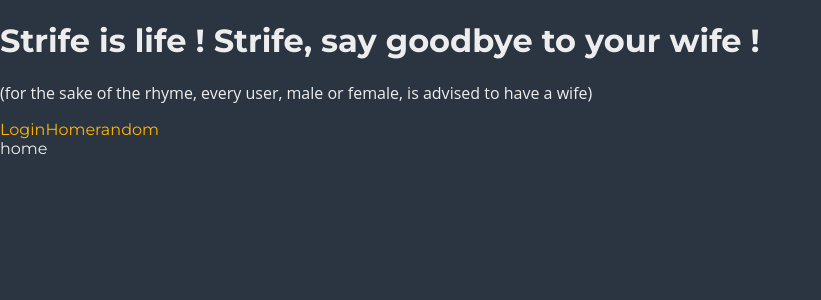
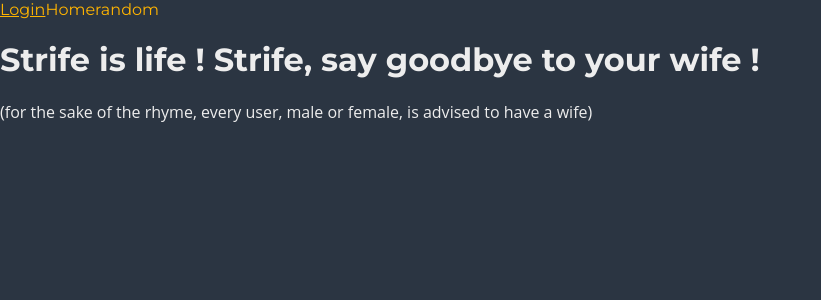
Before and after one commit to Matteo-Grellier/Strife, a Vue app: page / in a window 1280 px wide. Shown: the top 300 px of the page, without its empty margins (0-821 px from the left). Built offline with nearby package versions, Linux system fonts and the light colour scheme.

Commit message:
:construction: | Work on 404 page

```diff
--- a/src/App.vue
+++ b/src/App.vue
@@ -1,12 +1,10 @@
 <script setup lang="ts">
-import { RouterLink, RouterView } from 'vue-router'
-import HelloWorld from './components/HelloWorld.vue'
+import { RouterLink, RouterView } from 'vue-router';
 </script>
 
 <template>
   <header>
-    <h1>Strife is life ! Strife, say goodbye to your wife !</h1>
-    <p>(for the sake of the rhyme, every user, male or female, is advised to have a wife)</p>
+
     <nav>
       <RouterLink to="/login">Login</RouterLink>
       <RouterLink to="/">Home</RouterLink>
@@ -19,5 +17,4 @@ import HelloWorld from './components/HelloWorld.vue'
   </main>
 </template>
 
-<style scoped>
-</style>
+<style scoped></style>
--- a/src/router/index.ts
+++ b/src/router/index.ts
@@ -1,6 +1,6 @@
 import { createRouter, createWebHistory } from 'vue-router'
 import LoginView from '../views/LoginView.vue'
-import NotFoundView from '../views/NotFoundView.vue'
+import NotFoundView from '../views/404.vue'
 import HomeView from '../views/HomeView.vue'
 
 export const router = createRouter({
--- a/src/views/404.vue
+++ b/src/views/404.vue
@@ -1,19 +1,33 @@
 <template>
-  <div>
-    <h1>404</h1>
-    <h1>PAGE NOT FOUND</h1>
+  <div class="flex-container">
+    <div class="row">
+      <h1 class="title">404</h1>
+      <h1 class="description">PAGE NOT FOUND</h1>
+    </div>
   </div>
 </template>
 
 <script setup lang="ts">
-
 </script>
 
 <style scoped>
-html,
-body {
-  margin: 0;
-  padding: 0;
-  background-color: rgb(250, 28, 65);
+.flex-container {
+  display: flex;
+  justify-content: center;
+  align-items: center;
+  height: 100vh;
+  width: 100vw;
+  background-color: #3D4B5F;
+}
+
+.row {
+  width: auto;
+}
+
+.title {
+  display: flex;
+  color: red;
+  font-size: 7em;
+  justify-content: center;
 }
 </style>
--- a/src/views/HomeView.vue
+++ b/src/views/HomeView.vue
@@ -3,6 +3,7 @@
 
 <template>
     <main>
-        home
+      <h1>Strife is life ! Strife, say goodbye to your wife !</h1>
+      <p>(for the sake of the rhyme, every user, male or female, is advised to have a wife)</p>
     </main>
 </template>
--- a/src/views/NotFoundView.vue
+++ /dev/null
@@ -1,8 +0,0 @@
-<script setup lang="ts">
-</script>
-
-<template>
-    <main>
-        tu t'es perdu mec FF
-    </main>
-</template>
```
